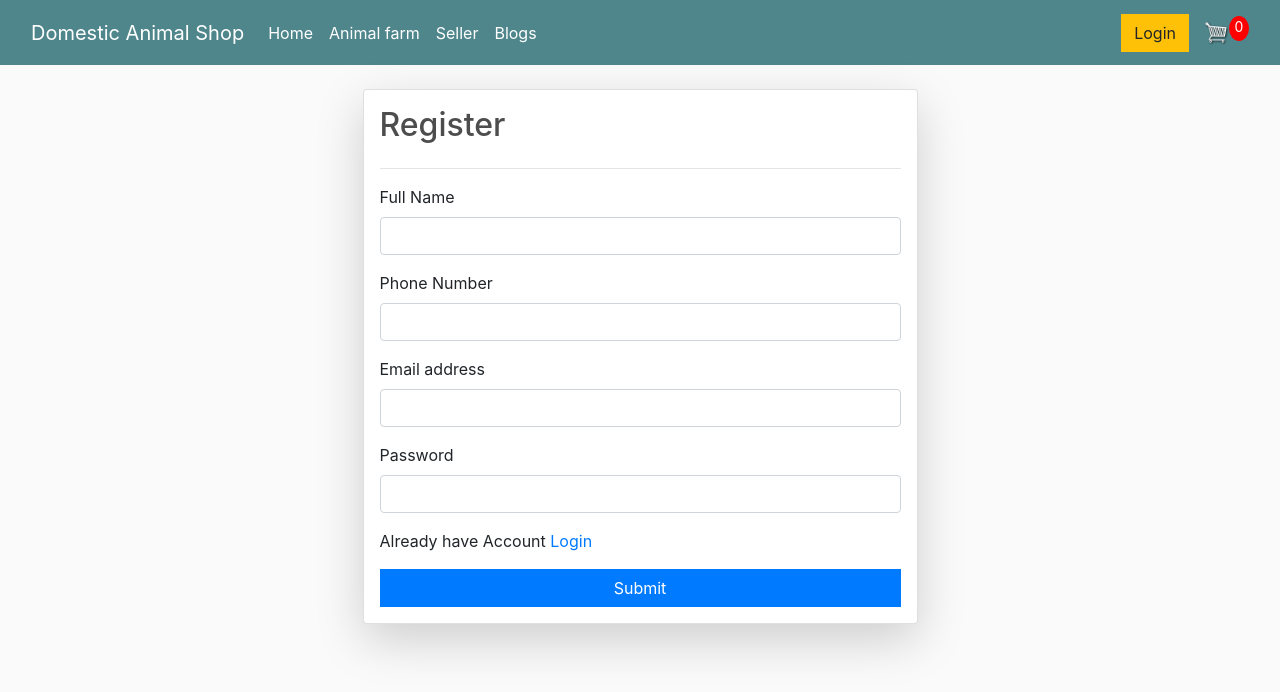
After one commit to shakibkhan13/Domestic_animal, a Django app: page /register/ in a window 1280 px wide. The commit adds this page. Shown: the top 692 px of the page. Run offline with Django 5.2, Linux system fonts and the light colour scheme; some libraries are stand-ins or nearby versions.

Commit message:
Shakib_dev

```diff
--- a/home/models.py
+++ b/home/models.py
@@ -1,6 +1,8 @@
 from django.db import models
+from django.contrib.auth.models import User
 
 class Animal(models.Model):
+    user = models.ForeignKey(User , on_delete=models.SET_NULL, null = True, blank = True)
     Animal_name = models.CharField(max_length=100)
     Animal_Weight = models.DecimalField(max_digits=10, decimal_places=2)
     Animal_Prize = models.DecimalField(max_digits=10, decimal_places=2)
--- /dev/null
+++ b/home/templates/Register.html
@@ -0,0 +1,29 @@
+{% extends "base.html"%}
+{% load static %}
+{% block start %}
+<form class="col-6 mx-auto card p-3 shadow-lg" method="post" enctype="multipart/form-data">
+  {% csrf_token %}
+  <h2>Register</h2>
+  <hr>
+  <div class="mb-3">
+    <label for="exampleInputEmail1" class="form-label">Full Name</label>
+    <input type="text" class="form-control" name="full_name"  id="exampleInputEmail1" aria-describedby="emailHelp">
+  </div>
+  <div class="mb-3">
+    <label for="exampleInputEmail1" class="form-label">Phone Number</label>
+    <input type="text" class="form-control" name="Phone_number" id="exampleInputEmail1" aria-describedby="emailHelp">
+  </div>
+  <div class="mb-3">
+    <label for="exampleInputEmail1" class="form-label">Email address</label>
+    <input type="email" class="form-control" name="Email_Address" id="exampleInputEmail1" aria-describedby="emailHelp">
+  </div>
+  <div class="mb-3">
+    <label for="exampleInputPassword1" class="form-label">Password</label>
+    <input type="password" class="form-control" name="password" id="exampleInputPassword1">
+  </div>
+  <p>Already have Account <a href="/login/">Login</a></p>
+
+  <button type="submit" class="btn btn-primary">Submit</button>
+</form>
+
+{% endblock %}
--- a/home/urls.py
+++ b/home/urls.py
@@ -8,6 +8,7 @@ urlpatterns = [
     path('farm/', views.farm, name='farm'),
     path('hospital/', views.hospital, name='hospital'),
     path('login/', views.login, name='login'),
+    path('register/',views.Register, name='Register'),
     path('seller/', views.seller, name='seller'),
     path('cart/', views.cart, name='cart'),
     path('maps/',views.maps ,name='maps'),
--- a/home/views.py
+++ b/home/views.py
@@ -18,6 +18,14 @@ def hospital(request):
 
 def login(request):
     return render(request, 'login.html')
+
+def Register(request):
+    if request.method == "POST":
+       full_name = request.POST.get('full_name')
+       Phone_number = request.POST.get('Phone_number')
+       Email_Address = request.POST.get('Email_Address')
+       password = request.POST.get('password')
+    return render(request, 'Register.html')
 
 def seller(request):
     if request.method == "POST":
```
Also changed, not shown: home/templates/Home.html (+0 -36 lines), home/templates/login.html (+7 -16 lines), db.sqlite3, home/migrations/0010_animal_user.py (added).
